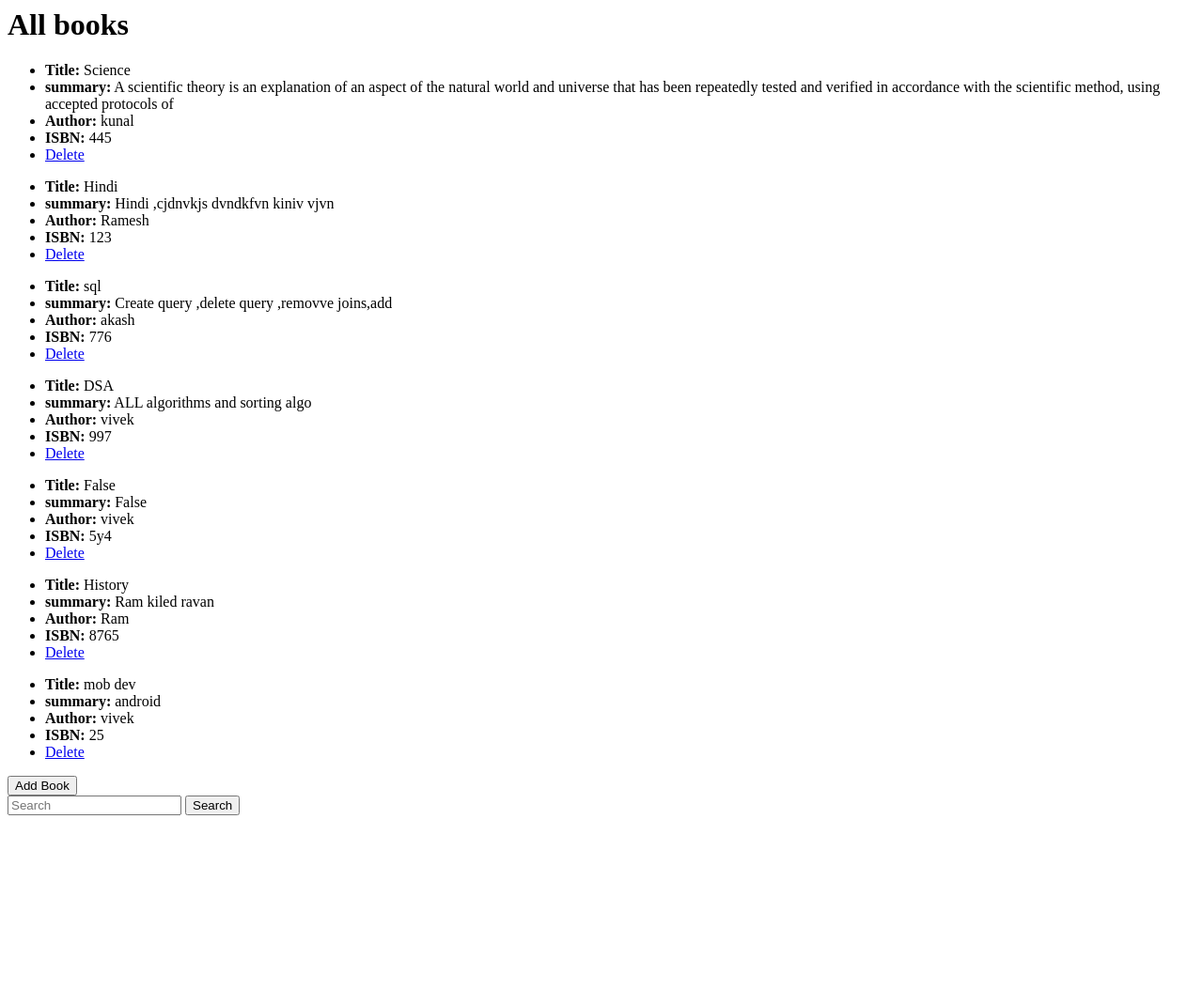
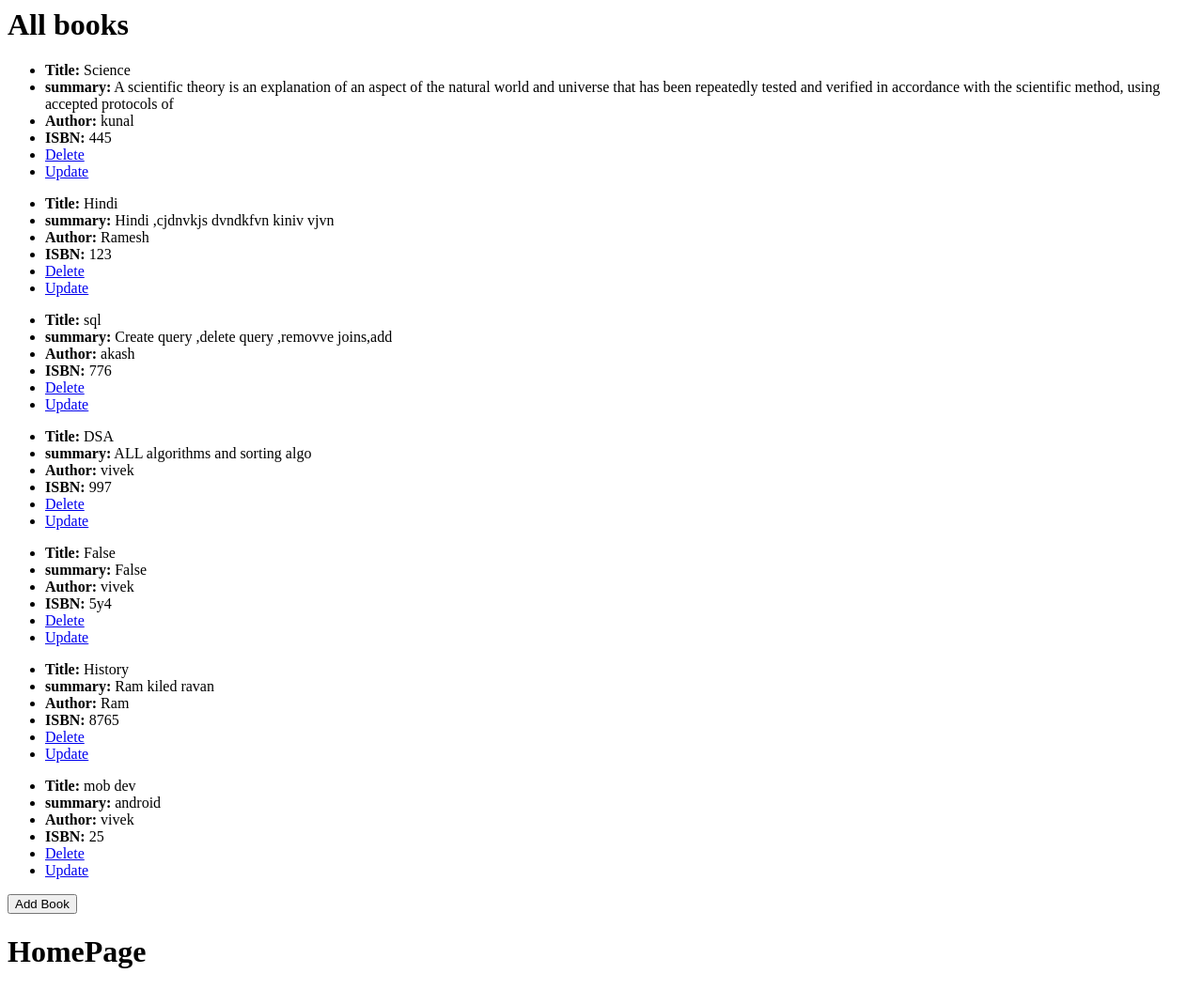
Before and after one commit to vivekyadav07/Library-app, a Django app: page /booklist1/ in a window 1280 px wide. Shown: the whole page at 94% size. Before the commit the page ends 868 px from the top, so only its background shows below. Run offline with Django 3.2, Linux system fonts and the light colour scheme; data comes from the database, SQL or seed files in the repository; both versions use the stored data as it was after the commit.

Commit message:
second commit

```diff
--- a/book/urls.py
+++ b/book/urls.py
@@ -8,11 +8,11 @@ urlpatterns = [
    path('booklist1/',views.BookListView,name="booklist1"),
 
    path("add_book/", views.add_book, name="add_book"),
-   #path('book/<int:pk>/update/', views.BookUpdate, name='book_update'),
+   path("update_data/<int:id>/", views.update_data, name='update_data'),
    #path('book/<int:pk>/delete/', views.BookDelete, name='book_delete'),
 
    path("delete_book/<int:myid>/", views.delete_book, name="delete_book"),
-   path('search/', views.searchposts, name='searchposts'),
+   #path('search/', views.searchposts, name='searchposts'),
 
 
 ]
--- a/book/views.py
+++ b/book/views.py
@@ -1,6 +1,6 @@
 from django.shortcuts import render, redirect
 from .models import *
-import re
+from .forms import *
 from django.db.models import Q
 from django.views.generic import  ListView
 
@@ -44,6 +44,44 @@ def add_book(request):
     return render(request, "add_book.html")
 
 
+  #UPDATE BOOK
+def update_data(request,id):
+
+
+    if request.method == "POST":
+
+        pi=Book.objects.get(pk=id)
+        fm =Bookform(request.POST,instance=pi)
+        if fm.is_valid():
+         fm.save()
+
+    else:
+
+
+        pi=Book.objects.get(pk=id)
+        fm =Bookform(instance=pi)
+    return render (request,'update_data.html',{'form':fm})
+
+
+
+
+'''title = request.POST['title']
+        author = request.POST['author']
+        summary = request.POST.get('summary')
+        isbn = request.POST['isbn']
+
+
+        books = Book.objects.create(title=title, author=author,summary=summary,isbn=isbn)
+        books.save()
+
+
+
+
+    return render(request, "add_book.html")'''
+
+
+
+
 
 #DELETE BOOK
 
@@ -54,7 +92,7 @@ def delete_book(request, myid):
 
 
 #SEARCH WORDS
-
+'''
 def searchposts(request):
     if request.method == 'GET':
         query= request.GET.get('q')
@@ -76,3 +114,5 @@ def searchposts(request):
 
     else:
         return render(request, 'search.html')
+
+'''
--- a/templates/book_list.html
+++ b/templates/book_list.html
@@ -11,7 +11,7 @@
     <li><b>ISBN: </b>{{ book.isbn }}</li>
 
     <li><a href="/delete_book/{{book.id}}/"  onclick="return confirm('Are you sure you want to delete this book?')">Delete</a></li>
-
+    <li><a href="{% url 'update_data' book.id %}"  onclick="return confirm('Are you sure you want to update this book?')">Update</a></li>
 
 
 </ul>
@@ -25,10 +25,8 @@
 
 
 
-    <form >
-        <input  type="search" placeholder="Search" aria-label="Search" name="search" >
-     <a>   <button  type="submit">Search</button> </a>
-    </form>
+    <h1>HomePage</h1>
+
 
 
 {% endblock %}
```
Also changed, not shown: book/forms.py (+10 -3 lines), templates/update_data.html (added, +13 -0 lines), db.sqlite3.
